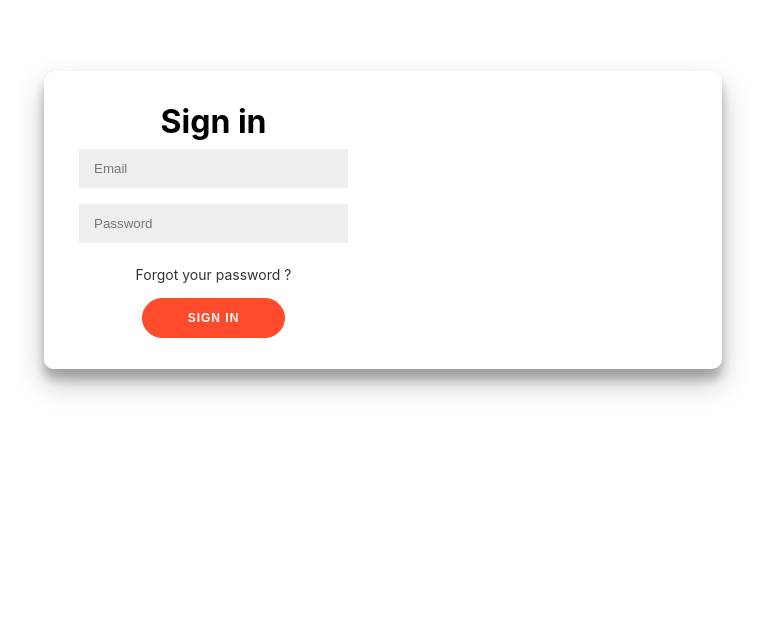
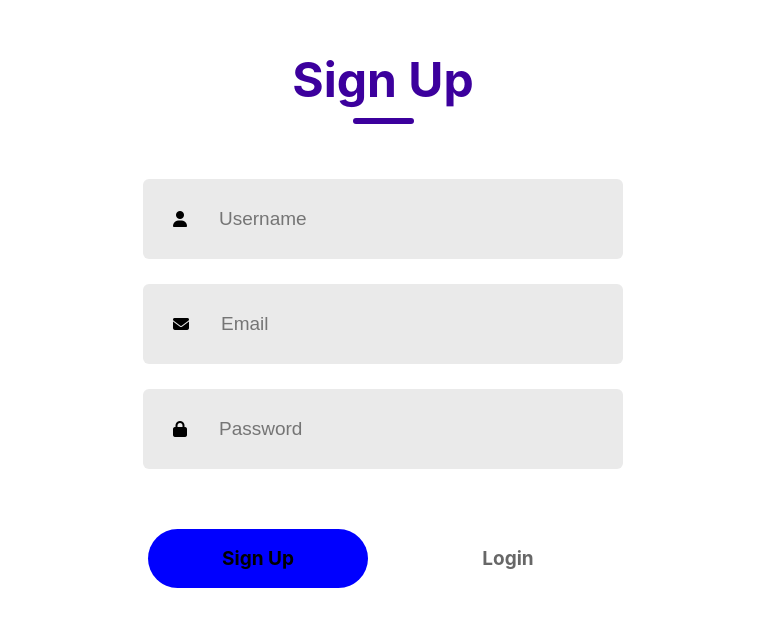
Before and after one commit to HKLin0619/TokenExchange, a React (Create React App) app in the folder project/: page /about in a window 1280 px wide. Shown: the part 180-806 px from the top of the page, without its empty margins (257-1022 px from the left). Built offline with nearby package versions, Linux system fonts and the light colour scheme.

Commit message:
Login and Sign Up

```diff
--- a/project/src/Components/Content/LoginSignUpContent.jsx
+++ b/project/src/Components/Content/LoginSignUpContent.jsx
@@ -1,45 +1,40 @@
-import React from 'react'
-import "./LoginSignUpContentStyle.css"
+import React from 'react';
+import './LoginSignUpContentStyle.css'
+import { useState } from 'react';
 
-function LoginSignUpContent() {
-    const [signIn, toggle] = React.useState(true);
+const LoginSignUpContent = () => {
+
+    const [action,setAction] = useState("Sign Up");
+
     return (
-        <div className='Container'>
-            <div className='SignUpContainer' signinIn={signIn}>
-                <div className='Form'>
-                    <h1>Create Account</h1>
-                    <input type='text' placeholder='Name'/>
+        <div className='container'>
+            <div className='header'>
+                <div className='text'>{action}</div>
+                <div className='underline'></div>
+            </div>
+            <div className='inputs'>
+                {action==="Login"?<div></div>:
+                <div className='input'>
+                    <i className='fa-solid fa-user'/>
+                    <input type='text' placeholder='Username'/>
+                </div>}
+
+                <div className='input'>
+                    <i className='fa-solid fa-envelope'/>
                     <input type='email' placeholder='Email'/>
-                    <input type='password' placeholder='Password'/>=
-                    <button>Sign Up</button>
+                </div>
+                <div className='input'>
+                    <i className='fa-solid fa-lock'/>
+                    <input type='password' placeholder='Password'/>
                 </div>
             </div>
+            {action==="Sign Up"?<div></div>:
+            <div className='forgot-password'>Lost Password ? <span>Click Here !</span></div>}
+                <div className='submit-container'>
+                    <div className={action==="Login"?"submit gray":"submit"} onClick={()=>{setAction("Sign Up")}}>Sign Up</div>
+                    <div className={action==="Sign Up"?"submit gray":"submit"} onClick={()=>{setAction("Login")}}>Login</div>
+                </div>
 
-            <div className='SignInContainer' signinIn={signIn}>
-                <div className='Form'>
-                    <h1>Sign in</h1>
-                    <input type='email' placeholder='Email'/>
-                    <input type='password' placeholder='Password'/>
-                    <div className='forgot-password'>Forgot your password ?</div>
-                    <button>Sign In</button>
-                </div>
-            </div>
-
-            <div className='OverlayContainer' signinIn={signIn}>
-                <div className='Overlay' signinIn={signIn}>
-                    <div className='LeftOverlayPanel' signinIn={signIn}>
-                        <h1>Welcome Back!</h1>
-                        <p>To keep connected with us please login with your personal info</p>
-                        <button className='GhostButton' onClick={() => toggle(true)}>Sign In</button>
-                    </div>
-
-                    <div className='RightOverlayPanel' signinIn={signIn}>
-                        <h1>Hello, Friend!</h1>
-                        <p>Enter Your personal details and start journey with us</p>
-                        <button className='GhostButton' onClick={() => toggle(false)}>Sign Up</button>
-                    </div>
-                </div>
-            </div>
         </div>
     )
 }
--- a/project/src/Components/Content/LoginSignUpContentStyle.css
+++ b/project/src/Components/Content/LoginSignUpContentStyle.css
@@ -1,140 +1,99 @@
-.Container {
-    background-color: white;
-    border-radius: 10px;
-    box-shadow: 0 14px 28px rgba(0, 0, 0, 0.25), 0 10px 10px rgba(0, 0, 0, 0.22);
-    overflow: hidden;
-    width: 678px;
-    position: absolute;
-    top: 50%;
-    left: 50%;
-    transform: translate(-50%, -50%);
+.container {
+  display: flex;
+  flex-direction: column;
+  margin: auto;
+  margin-top: 200px;
+  width: 600px;
+  background: white;
+  padding-bottom: 30px;
 }
 
-.SignUpContainer {
-    position: absolute;
-    top: 0;
-    height: 100%;
-    transition: all 0.6s ease-in-out;
-    left: 0;
-    width: 50%;
-    opacity: 1;
-    z-index: 1;
+.header {
+  display: flex;
+  flex-direction: column;
+  align-items: center;
+  gap: 9px;
+  width: 100%;
+  margin-top: 30px;
 }
 
-.SignInContainer {
-    position: absolute;
-    top: 0;
-    height: 100%;
-    transition: all 0.6s ease-in-out;
-    left: 0;
-    width: 50%;
-    z-index: 2;
+.text {
+  color: #3c009d;
+  font-size: 48px;
+  font-weight: 700;
 }
 
-.Form{
-    background-color: #ffffff;
-    display: flex;
-    align-items: center;
-    justify-content: center;
-    flex-direction: column;
-    padding: 0 50px;
-    height: 100%;
-    text-align: center;
+.underline {
+  width: 61px;
+  height: 6px;
+  background: #3c009d;
+  border-radius: 9px;
 }
 
-h1 {
-    font-weight: bold;
-    margin: 0;
+.inputs {
+  margin-top: 55px;
+  display: flex;
+  flex-direction: column;
+  gap: 25px;
 }
 
-Input {
-    background-color: #eee;
-    border: none;
-    padding: 12px 15px;
-    margin: 8px 0;
-    width: 100%;
+.input {
+  display: flex;
+  align-items: center;
+  margin: auto;
+  width: 480px;
+  height: 80px;
+  background: #eaeaea;
+  border-radius: 6px;
 }
 
-Button {
-    border-radius: 20px;
-    border: 1px solid #ff4b2b;
-    background-color: #ff4b2b;
-    color: #ffffff;
-    font-size: 12px;
-    font-weight: bold;
-    padding: 12px 45px;
-    letter-spacing: 1px;
-    text-transform: uppercase;
-    transition: transform 80ms ease-in;
+.input i{
+  margin: 0px 30px;
 }
 
-.GhostButton {
-    background-color: transparent;
-    border-color: #ffffff;
+.input input{
+  height: 50px;
+  width: 400px;
+  background: transparent;
+  border: none;
+  outline: none;
+  color: #797979;
+  font-size: 19px;
 }
 
 .forgot-password {
-    color: #333;
-    font-size: 14px;
-    text-decoration: none;
-    margin: 15px 0;
+  padding-left: 62px;
+  margin-top: 27px;
+  color: #797979;
+  font-size: 18px;
 }
 
-.OverlayContainer {
-
-    top: 0;
-    left: 50%;
-    width: 50%;
-    height: 100%;
-    overflow: hidden;
-    transition: transform 0.6s ease-in-out;
-    z-index: 100;
+.forgot-password span{
+  color: red;
+  cursor: pointer;
 }
 
-.Overlay {
-    background: #ff416c;
-    background: -webkit-linear-gradient(to right, #ff4b2b, #ff416c);
-    background: linear-gradient(to right, #ff4b2b, #ff416c);
-    background-repeat: no-repeat;
-    background-size: cover;
-    background-position: 0 0;
-    color: #ffffff;
-    position: relative;
-    left: -100%;
-    height: 100%;
-    width: 200%;
-    transform: translateX(0);
-    transition: transform 0.6s ease-in-out;
+.submit-container {
+  display: flex;
+  gap: 30px;
+  margin: 60px auto;
 }
 
-.OverlayPanel {
-    position: absolute;
-    display: flex;
-    align-items: center;
-    justify-content: center;
-    flex-direction: column;
-    padding: 0 40px;
-    text-align: center;
-    top: 0;
-    height: 100%;
-    width: 50%;
-    transform: translateX(0);
-    transition: transform 0.6s ease-in-out;
+.submit {
+  display: flex;
+  justify-content: center;
+  align-items: center;
+  width: 220px;
+  height: 59px;
+  counter-reset: white;
+  background-color: blue;
+  border-radius: 50px;
+  font-size: 19px;
+  font-weight: 700;
+  cursor: pointer;
 }
 
-.LeftOverlayPanel {
-    transform: translateX(-20%);
+.gray {
+  background: white;
+  color: #676767;
 }
-
-.RightOverlayPanel {
-    right: 0;
-    transform: translateX(0);
-}
-
-p {
-    font-size: 14px;
-    font-weight: 100;
-    line-height: 20px;
-    letter-spacing: 0.5px;
-    margin: 20px 0 30px
-}
--- a/project/src/Routes/LoginSignUp.jsx
+++ b/project/src/Routes/LoginSignUp.jsx
@@ -1,6 +1,5 @@
 import React from 'react'
 import LoginAndSignUpContent from '../Components/Content/LoginSignUpContent';
-import Background from '../Components/Background/Background';
 
 function Login() {
   return (
```
